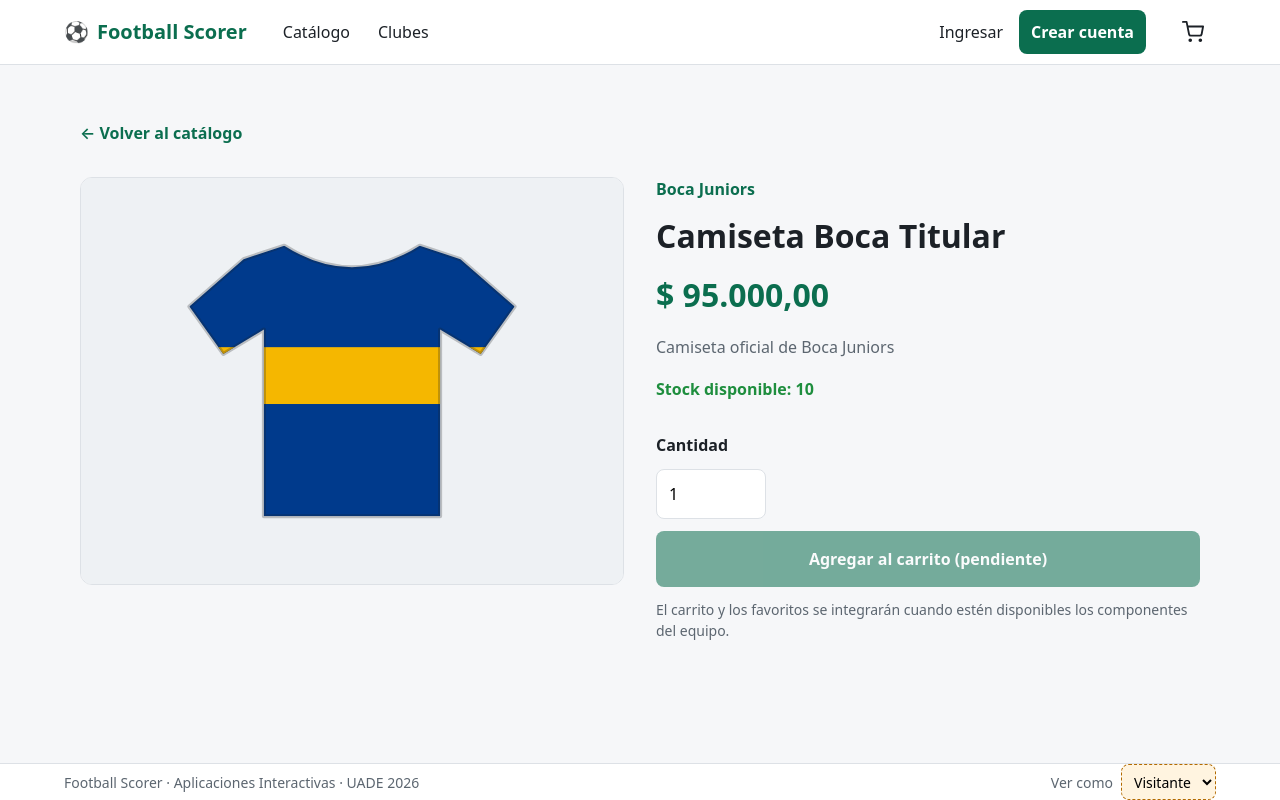
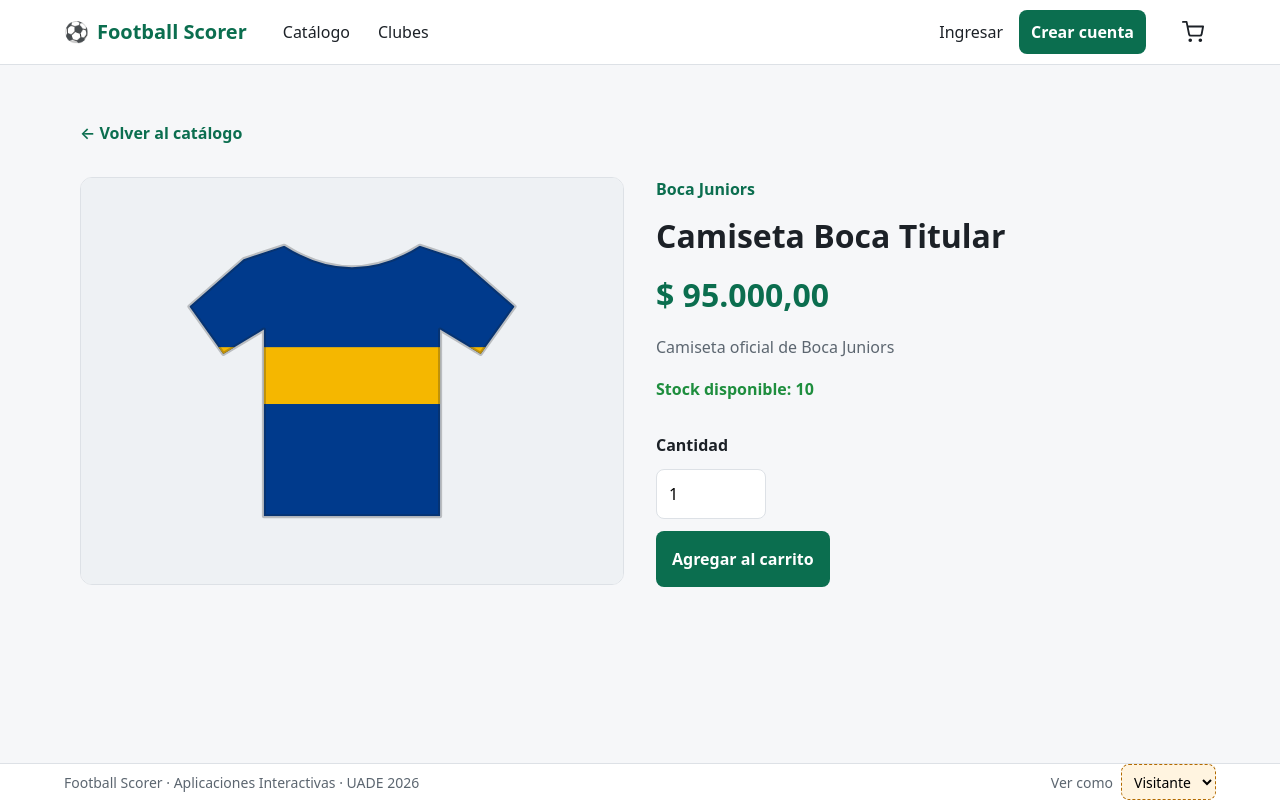
Before and after one commit to Alevv1/front-Football_scorer, a React (Vite) app: page /productos/1 in a window 1280 px wide. Built offline with nearby package versions, Linux system fonts and the light colour scheme.

Commit message:
feat: integrar boton agregar al carrito en detalle de producto

```diff
--- /dev/null
+++ b/src/components/productos/AgregarAlCarrito.jsx
@@ -0,0 +1,70 @@
+import { useState } from 'react';
+import { useNavigate } from 'react-router-dom';
+import { useAuth } from '../../context/useAuth';
+import { useCarrito } from '../../context/useCarrito';
+
+export default function AgregarAlCarrito({ producto, cantidad }) {
+  const { estaLogueado } = useAuth();
+  const { agregarItem } = useCarrito();
+  const navigate = useNavigate();
+
+  const [agregando, setAgregando] = useState(false);
+  const [error, setError] = useState('');
+  const [exito, setExito] = useState(false);
+
+  const sinStock = producto.stock === 0;
+
+  async function manejarAgregar() {
+    if (!estaLogueado) {
+      navigate('/login');
+      return;
+    }
+
+    if (
+      agregando ||
+      sinStock ||
+      !Number.isInteger(cantidad) ||
+      cantidad < 1 ||
+      cantidad > producto.stock
+    ) {
+      return;
+    }
+
+    setAgregando(true);
+    setError('');
+    setExito(false);
+
+    try {
+      await agregarItem(producto.id, cantidad);
+      setExito(true);
+    } catch (err) {
+      setError(err.mensaje || err.message || 'No se pudo agregar al carrito.');
+    } finally {
+      setAgregando(false);
+    }
+  }
+
+  return (
+    <div>
+      <button
+        type="button"
+        className="producto-detalle__boton"
+        onClick={manejarAgregar}
+        disabled={sinStock || agregando}
+      >
+        {sinStock
+          ? 'Sin stock'
+          : agregando
+            ? 'Agregando...'
+            : 'Agregar al carrito'}
+      </button>
+
+      {error && <p role="alert" style={{ color: 'var(--color-error)' }}>{error}</p>}
+      {exito && (
+        <p role="status" style={{ color: 'var(--color-exito)' }}>
+          ¡Producto agregado al carrito!
+        </p>
+      )}
+    </div>
+  );
+}
--- a/src/pages/ProductoDetallePage.jsx
+++ b/src/pages/ProductoDetallePage.jsx
@@ -5,6 +5,7 @@
 import { formatearPrecio } from '../utils/formato';
 import Spinner from '../components/ui/Spinner';
 import ErrorMessage from '../components/ui/ErrorMessage';
+import AgregarAlCarrito from '../components/productos/AgregarAlCarrito';
 import './ProductoDetallePage.css';
 
 const SIN_IMAGEN = '/img/productos/sin-imagen.svg';
@@ -100,11 +101,13 @@
             {producto.descripcion}
           </p>
 
-          <p className={
-            sinStock
-              ? 'producto-detalle__stock producto-detalle__stock--agotado'
-              : 'producto-detalle__stock'
-          }>
+          <p
+            className={
+              sinStock
+                ? 'producto-detalle__stock producto-detalle__stock--agotado'
+                : 'producto-detalle__stock'
+            }
+          >
             {sinStock
               ? 'Sin stock disponible'
               : `Stock disponible: ${producto.stock}`}
@@ -132,19 +135,10 @@
               }}
             />
 
-            <button
-              type="button"
-              className="producto-detalle__boton"
-              disabled
-              title="Disponible cuando se integre el carrito"
-            >
-              {sinStock ? 'Sin stock' : 'Agregar al carrito (pendiente)'}
-            </button>
-
-            <p className="producto-detalle__aviso">
-              El carrito y los favoritos se integrarán cuando estén
-              disponibles los componentes del equipo.
-            </p>
+            <AgregarAlCarrito
+              producto={producto}
+              cantidad={cantidad}
+            />
           </div>
         </div>
       </div>
```
